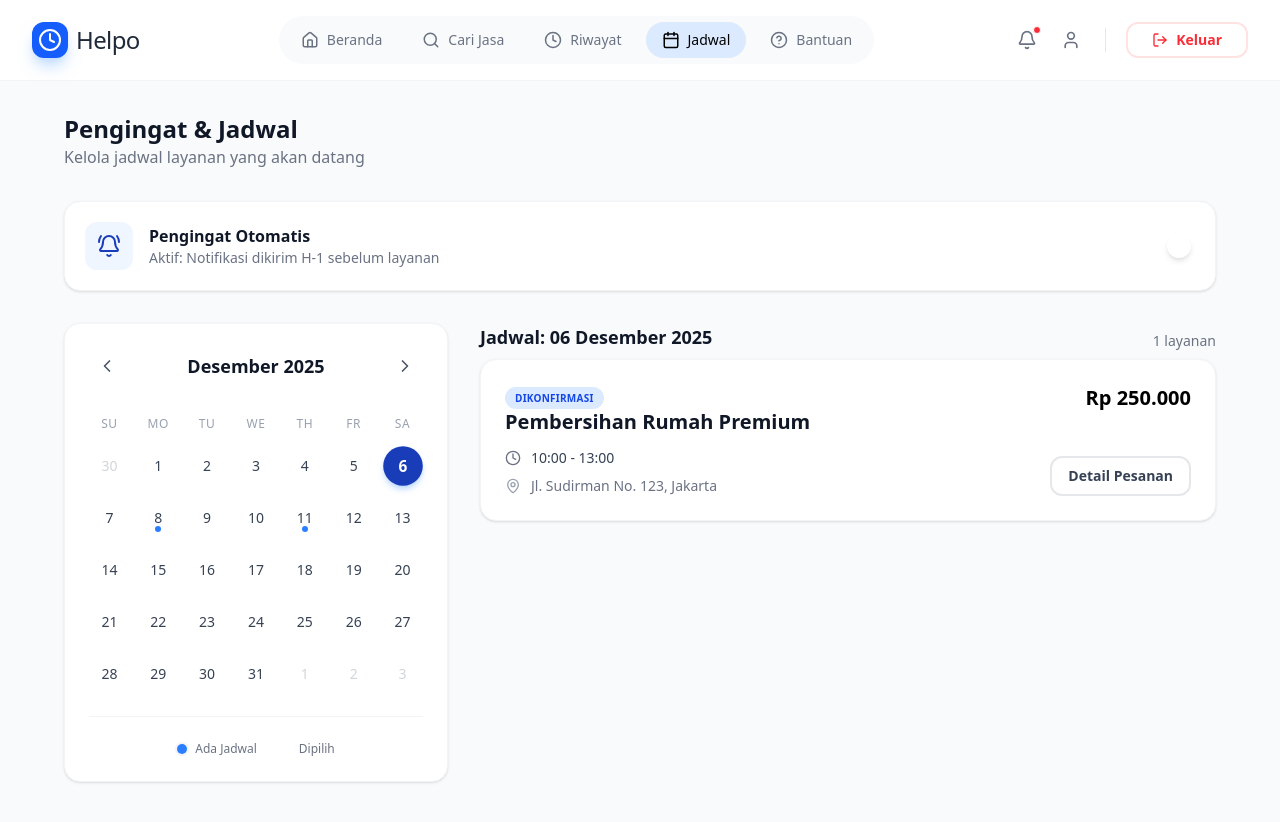
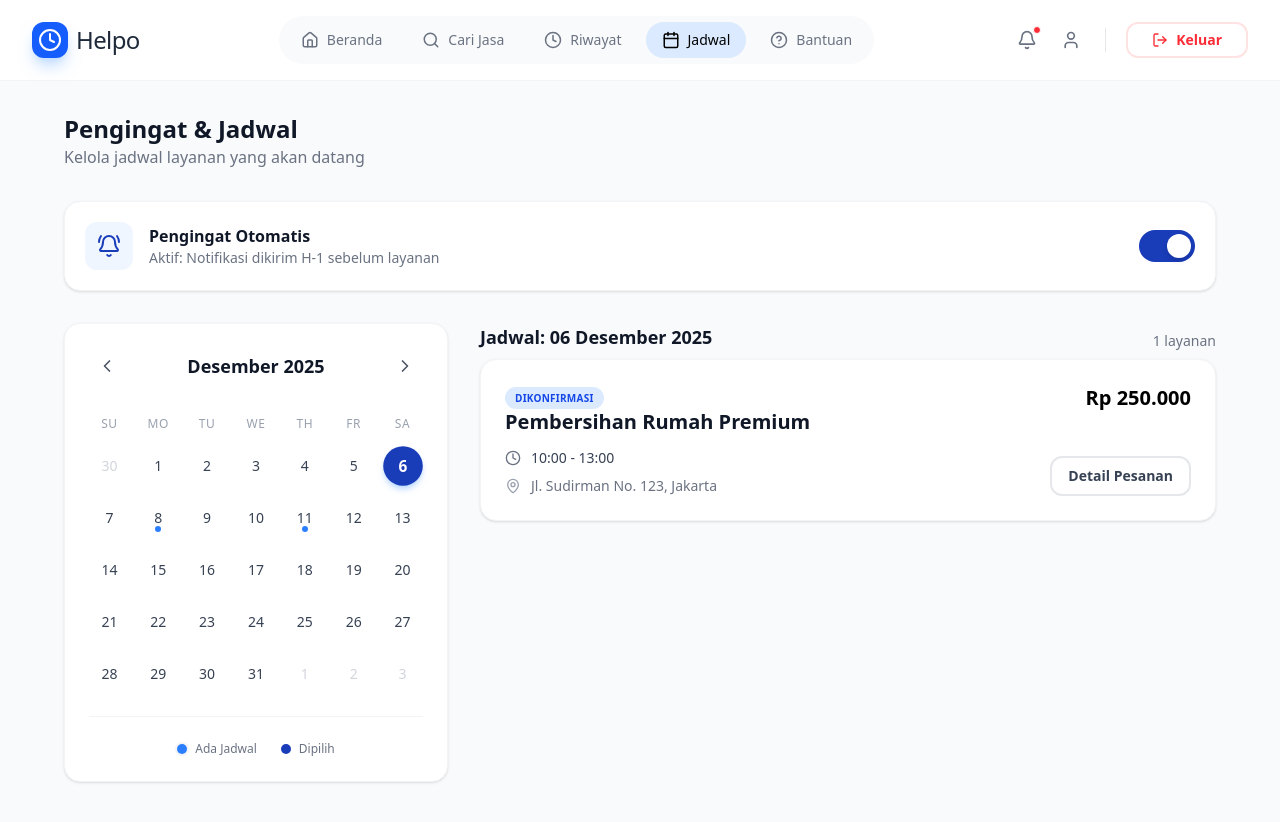
Before and after one commit to rerere-bit/Helpo-Penyedia-Layanan-Jasa, a React (Vite) app: page /schedule in a window 1280 px wide. Shown: the top 822 px of the page. Built offline with nearby package versions, Linux system fonts and the light colour scheme; no server answers; the database is empty; sample sign-in values are in the browser's storage.

Commit message:
style: memperbaiki bug UI pada beberapa page

```diff
--- a/src/pages/BookingPage.tsx
+++ b/src/pages/BookingPage.tsx
@@ -89,7 +89,7 @@ const BookingPage = () => {
             if (!isCurrentMonth || isPast) {
               btnStateClass = 'text-gray-300 cursor-not-allowed';
             } else if (isSelected) {
-              btnStateClass = 'bg-primary text-white hover:bg-primary shadow-md shadow-blue-200';
+              btnStateClass = 'bg-blue-800 text-white hover:bg-blue-800 shadow-md shadow-blue-200';
             } else {
               btnStateClass = 'hover:bg-blue-50 text-gray-700';
             }
--- a/src/pages/DashboardHomePage.tsx
+++ b/src/pages/DashboardHomePage.tsx
@@ -99,7 +99,7 @@ const DashboardHomePage = () => {
             {[1, 2, 3].map((_, i) => (
               <Card key={i} className="p-6">
                  <div className="flex items-center gap-4 mb-4">
-                    <div className="w-10 h-10 bg-primary text-white rounded-full flex items-center justify-center font-bold">U</div>
+                    <div className="w-10 h-10 bg-blue-800 text-white rounded-full flex items-center justify-center font-bold">U</div>
                     <div>
                        <h4 className="font-bold text-sm">User {i+1}</h4>
                        <div className="flex text-yellow-400 text-xs">
--- a/src/pages/EditProfilePage.tsx
+++ b/src/pages/EditProfilePage.tsx
@@ -165,7 +165,7 @@ const EditProfilePage = () => {
               {/* Foto Profil */}
               <div className="flex flex-col items-center mb-8 border-b border-gray-100 pb-8">
                 <div className="relative mb-4 group cursor-pointer">
-                  <div className="w-24 h-24 bg-primary rounded-full flex items-center justify-center text-white text-3xl font-bold border-4 border-white shadow-lg overflow-hidden group-hover:opacity-90 transition-opacity">
+                  <div className="w-24 h-24 bg-blue-800 rounded-full flex items-center justify-center text-white text-3xl font-bold border-4 border-white shadow-lg overflow-hidden group-hover:opacity-90 transition-opacity">
                     {imagePreview ? (
                       <img src={imagePreview} alt="Preview" className="w-full h-full object-cover" />
                     ) : (
--- a/src/pages/ProviderReviewsPage.tsx
+++ b/src/pages/ProviderReviewsPage.tsx
@@ -76,7 +76,7 @@ const ProviderReviewsPage = () => {
                 key={star}
                 onClick={() => setFilterRating(star)}
                 className={`px-4 py-2 rounded-full text-sm font-medium whitespace-nowrap flex items-center gap-1 transition-colors ${
-                  filterRating === star ? 'bg-primary text-white' : 'bg-white border border-gray-200 text-gray-600 hover:bg-gray-50'
+                  filterRating === star ? 'bg-blue-800 text-white' : 'bg-white border border-gray-200 text-gray-600 hover:bg-gray-50'
                 }`}
               >
                 <Star size={14} fill="currentColor" className={filterRating === star ? 'text-white' : 'text-yellow-400'} />
--- a/src/pages/SchedulePage.tsx
+++ b/src/pages/SchedulePage.tsx
@@ -156,7 +156,7 @@ const SchedulePage = () => {
 
             <button
               onClick={() => setIsReminderOn(!isReminderOn)}
-              className={`w-14 h-8 rounded-full p-1 transition-colors duration-300 focus:outline-none ${isReminderOn ? 'bg-primary' : 'bg-gray-300'}`}
+              className={`w-14 h-8 rounded-full p-1 transition-colors duration-300 focus:outline-none ${isReminderOn ? 'bg-blue-800' : 'bg-gray-300'}`}
             >
               <div className={`w-6 h-6 bg-white rounded-full shadow-md transform transition-transform duration-300 ${isReminderOn ? 'translate-x-6' : 'translate-x-0'}`} />
             </button>
@@ -185,7 +185,7 @@ const SchedulePage = () => {
                   <span className="w-2.5 h-2.5 bg-blue-500 rounded-full ring-2 ring-gray-100"></span> Ada Jadwal
                 </div>
                 <div className="flex items-center gap-2">
-                  <span className="w-2.5 h-2.5 bg-primary rounded-full"></span> Dipilih
+                  <span className="w-2.5 h-2.5 bg-blue-800 rounded-full"></span> Dipilih
                 </div>
               </div>
             </Card>
```
